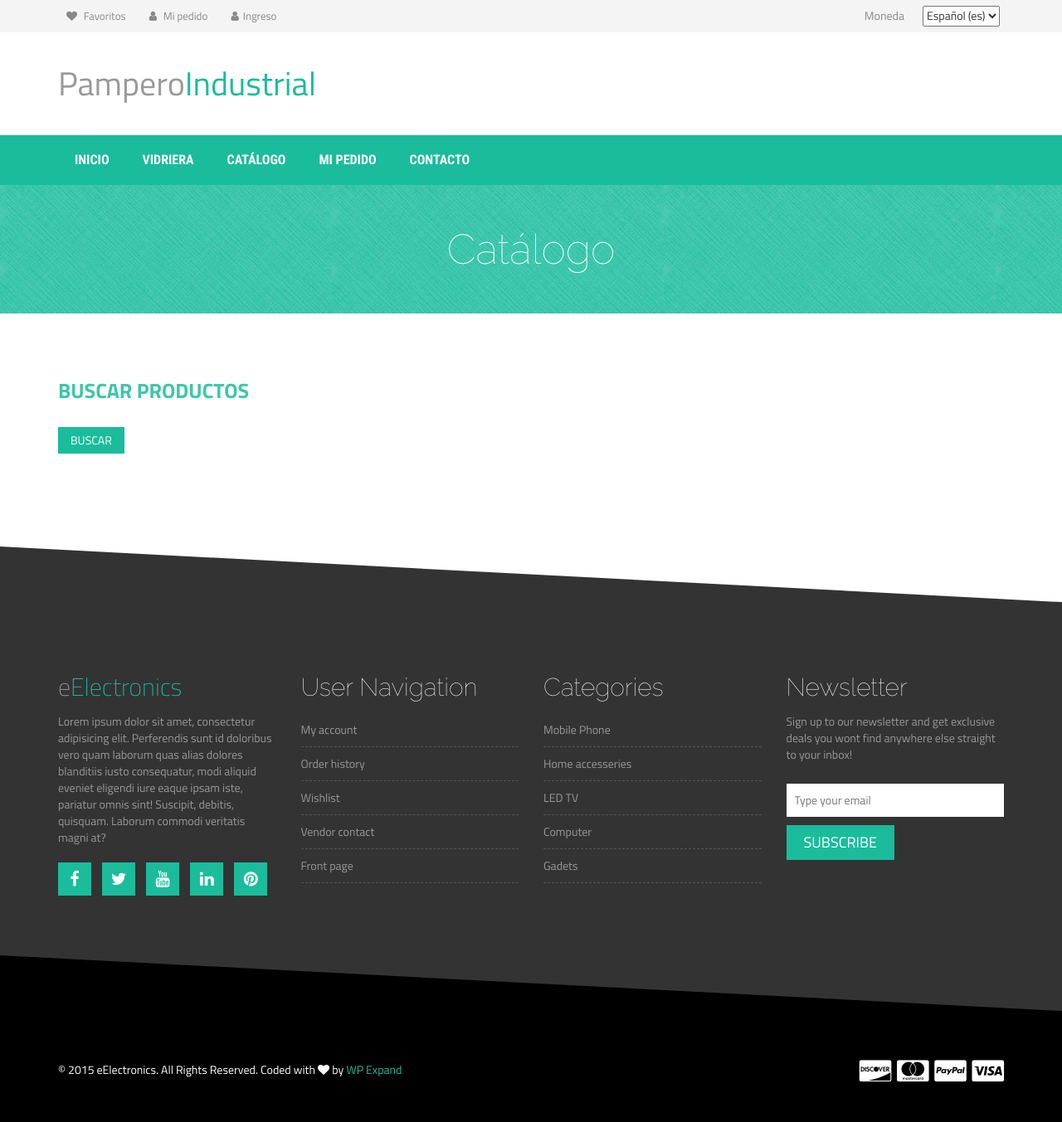
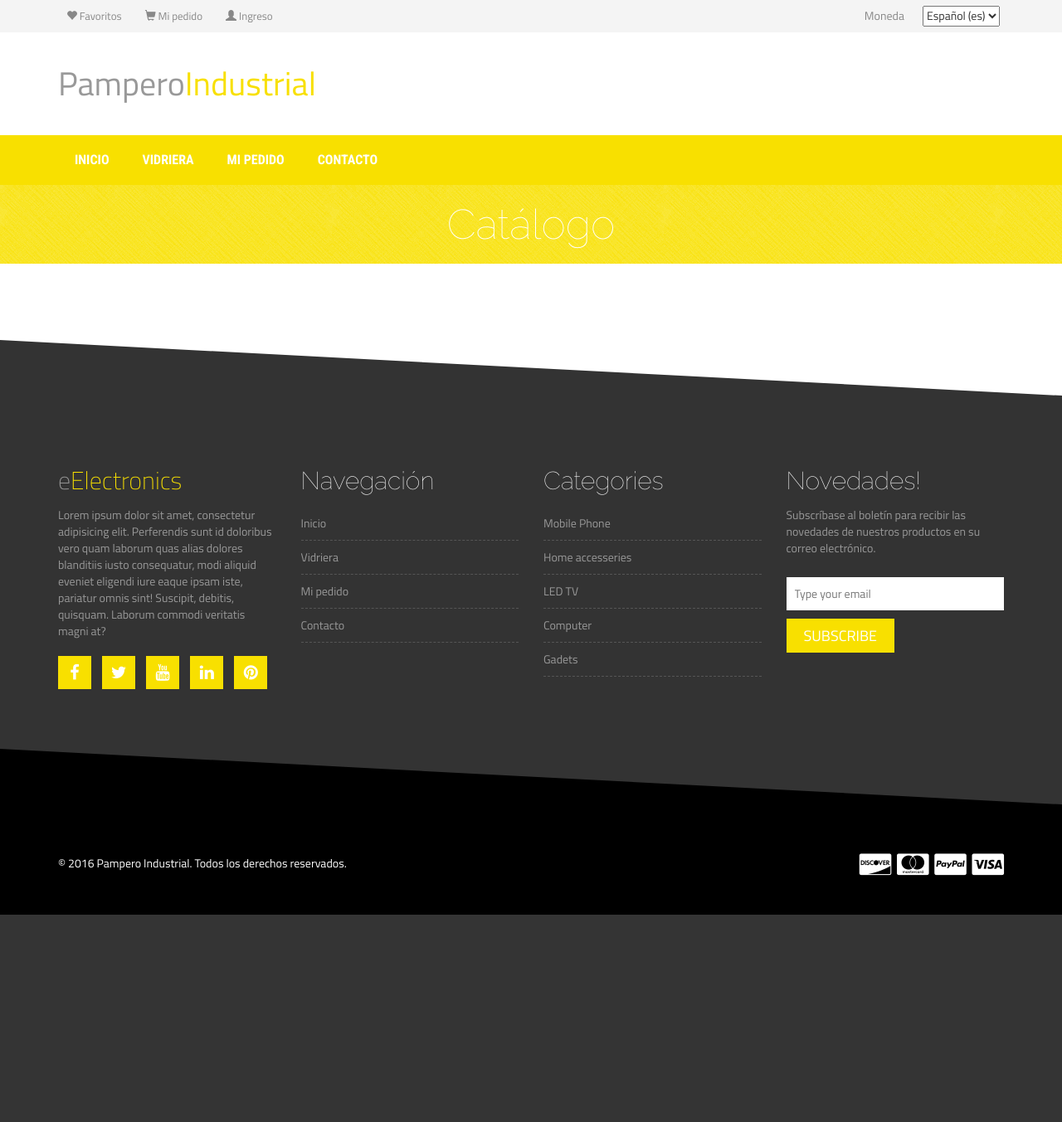
Before and after one commit to jmaltube/nebula, a Django app: template site_app/templates/catalogo.html in a window 1280 px wide. Shown: the whole page at 83% size. After the commit the page ends 1103 px from the top, so only its background shows below. Run offline with Django 3.2, Linux system fonts and the light colour scheme; the template is opened without the code that fills it, so the values that code supplies are empty; some libraries are stand-ins or nearby versions.

Commit message:
login form and vidriera change

```diff
--- a/site_app/templates/base.html
+++ b/site_app/templates/base.html
@@ -34,33 +34,15 @@
                     <div class="col-md-8">
                         <div class="user-menu">
                             <ul>
-                                <li><a {% if request.user.is_authenticated %} href="#" {% endif %}><i class="fa fa-heart"></i> {% trans "Favoritos" %}</a></li>
-                                <li><a {% if request.user.is_authenticated %} href="/pedido" {% endif %} ><i class="fa fa-user"></i> {% trans "Mi pedido" %}</a></li>
+                                <li><a {% if request.user.is_authenticated %} href="#" {% endif %}><span class="glyphicon glyphicon-heart" aria-hidden="true"></span> {% trans "Favoritos" %}</a></li>
+                                <li><a {% if request.user.is_authenticated %} href="/pedido" {% endif %} > <span class="glyphicon glyphicon-shopping-cart" aria-hidden="true"></span> {% trans "Mi pedido" %}</a></li>
                             {% if not request.user.is_authenticated %}
-                                <li><a class="showlogin" data-toggle="collapse" href="#login-form-wrap"  aria-expanded="false" aria-controls="login-form-wrap"><i class="fa fa-user"></i>{% trans "Ingreso" %}</a></li>
+                                <li><a href="/login/"> <span class="glyphicon glyphicon-user" aria-hidden="true"></span> {% trans "Ingreso" %}</a></li>
                             </ul>
-                                {% for error in login_form.non_field_errors %}
-                                    <p> {{ error }} </p>
-                                {% endfor %}
-                                <form id="login-form-wrap" class="login collapse" action='/login/' method="post">
-                                    {% csrf_token %}
-                                    <p class="form-row form-row-first">
-                                        {{ login_form.username.label_tag }}
-                                        {{ login_form.username.errors }}
-                                        {{ login_form.username }}
-                                    </p>
-                                    <p class="form-row form-row-last">
-                                        {{ login_form.password.label_tag }}
-                                        {{ login_form.password.errors }}
-                                        {{ login_form.password }}
-                                    </p>
-                                    <div class="clear"></div>
-                                    <p class="form-row">
-                                        <input type="submit" value={% trans "Entrar" %} name="login" class="button">
-                                    </p>
-                                </form>
+
+
                             {% else %}
-                                <li><a href="/logout/"><i class="fa fa-user"></i>{{ request.user }} {%trans "(cerrar sesión)" %}</a></li>
+                                <li><a href="/logout/"><span class="glyphicon glyphicon-user" aria-hidden="true"></span> {{ request.user }} {%trans "(cerrar sesión)" %}</a></li>
                             </ul>
                             {% endif %}
                         </div>
@@ -121,7 +103,6 @@
                         <ul class="nav navbar-nav">
                             <li {% if active == 'index' %}class="active" {% endif %}><a href="/">{% trans "Inicio" %}</a></li>
                             <li {% if active == 'vidriera' %}class="active" {% endif %}><a href="/vidriera/">{% trans "Vidriera" %}</a></li>
-                            <li {% if active == 'catalogo' %}class="active" {% endif %}><a href="/catalogo/">{% trans "Catálogo" %}</a></li>
                             <li {% if active == 'pedido' %}class="active" {% endif %}><a {% if request.user.is_authenticated %} href="/pedido/" {% endif %}>{% trans "Mi pedido" %}</a></li>
                             <li {% if active == 'contacto' %}class="active" {% endif %}><a href="/contacto">{% trans "Contacto" %}</a></li>
                         </ul>
@@ -152,13 +133,12 @@
 
                     <div class="col-md-3 col-sm-6">
                         <div class="footer-menu">
-                            <h2 class="footer-wid-title">User Navigation </h2>
+                            <h2 class="footer-wid-title">{%trans "Navegación" %} </h2>
                             <ul>
-                                <li><a href="#">My account</a></li>
-                                <li><a href="#">Order history</a></li>
-                                <li><a href="#">Wishlist</a></li>
-                                <li><a href="#">Vendor contact</a></li>
-                                <li><a href="#">Front page</a></li>
+                                <li><a href="/">{% trans "Inicio" %}</a></li>
+                                <li><a href="/vidriera/">{% trans "Vidriera" %}</a></li>
+                                <li><a {% if request.user.is_authenticated %} href="/pedido/" {% endif %}>{% trans "Mi pedido" %}</a></li>
+                                <li><a href="/contacto">{% trans "Contacto" %}</a></li>
                             </ul>
                         </div>
                     </div>
@@ -178,8 +158,8 @@
 
                     <div class="col-md-3 col-sm-6">
                         <div class="footer-newsletter">
-                            <h2 class="footer-wid-title">Newsletter</h2>
-                            <p>Sign up to our newsletter and get exclusive deals you wont find anywhere else straight to your inbox!</p>
+                            <h2 class="footer-wid-title">{% trans "Novedades!" %}</h2>
+                            <p>{% trans "Subscríbase al boletín para recibir las novedades de nuestros productos en su correo electrónico." %}</p>
                             <div class="newsletter-form">
                                 <form action="#">
                                     <input type="email" placeholder="Type your email">
@@ -197,7 +177,7 @@
                 <div class="row">
                     <div class="col-md-8">
                         <div class="copyright">
-                            <p>&copy; 2015 eElectronics. All Rights Reserved. Coded with <i class="fa fa-heart"></i> by <a href="http://wpexpand.com" target="_blank">WP Expand</a></p>
+                            <p>&copy; 2016 Pampero Industrial.  {% trans "Todos los derechos reservados" %}.</p>
                         </div>
                     </div>
 
--- a/site_app/templates/catalogo.html
+++ b/site_app/templates/catalogo.html
@@ -26,45 +26,9 @@
         <div class="zigzag-bottom"></div>
         <div class="container">
             <div class="row">
-                <div class="col-md-4">
-                    <div class="single-sidebar">
-                        <h2 class="sidebar-title">{% trans "Buscar productos" %}</h2>
 
-                        <form action="." method="post">
-                            {% csrf_token %}
-                            <!--<input type="text" name="search_string" placeholder="buscar productos..." value="{{ search_string }}"> -->
-                            {% for error in search_form.non_field_errors %}
-                                <p> {{ error }} </p>
-                            {% endfor %}
-                            <p>
-                            {{ search_form.search_string.label_tag }}
-                            {{ search_form.search_string.errors }}
-                            {{ search_form.search_string }}
-                            </p>
-                            <p>
-                            {{ search_form.clasificador.label_tag }}
-                            {{ search_form.clasificador.errors }}
-                            {{ search_form.clasificador }}
-                            </p>
-                            <input type="submit" name="search_button" id="search_button" value={% trans "Buscar" %}>
-                        </form>
-                    </div>
-
-                    <div class="single-sidebar-search">
-                        {% if results %} <h2 class="sidebar-title">{% trans "Resultados" %}</h2>{% endif %}
-                        {% for result in results %}
-                            <div class="thubmnail-recent">
-                                <img src="{{ result.imagen }}" class="recent-thumb" alt="">
-                                <h2><a href="./?bien_id={{ result.id }}">{{ result.denominacion }}</a></h2>
-                                <div class="product-sidebar-price">
-                                    <ins>${{ result.costo }}</ins> <!-- <del>$800.00</del> -->
-                                </div>
-                            </div>
-                        {% endfor %}
-                    </div>
-                </div>
                 {% if bien %}
-                <div class="col-md-8">
+                <div class="col-md-12">
                     <div class="product-content-right">
                         <div class="product-breadcroumb">
                             <a>{% trans "Clasificador" %}: {{ bien.clasificador }}</a>
@@ -73,16 +37,16 @@
                         <div class="row">
                             <div class="col-sm-6">
                                 <div class="product-images">
-                                    <div class="product-main-img">
+                                    <div class="img-responsive" alt="Responsive image">
                                         <img src="{{ bien.imagen1.url }}" alt="">
                                     </div>
 
                                     <div class="product-gallery" id="product-gallery">
-                                        {% if bien.imagen1 %} <a href="{{ bien.imagen1.url }}"> <img src="{{ bien.imagen1.url }}" alt=""> </a> {% endif %}
-                                        {% if bien.imagen2 %} <a href="{{ bien.imagen2.url }}"> <img src="{{ bien.imagen2.url }}" alt=""> </a> {% endif %}
-                                        {% if bien.imagen3 %} <a href="{{ bien.imagen3.url }}"> <img src="{{ bien.imagen3.url }}" alt=""> </a> {% endif %}
-                                        {% if bien.imagen4 %} <a href="{{ bien.imagen4.url }}"> <img src="{{ bien.imagen4.url }}" alt=""> </a> {% endif %}
-                                        {% if bien.imagen5 %} <a href="{{ bien.imagen5.url }}"> <img src="{{ bien.imagen5.url }}" alt=""> </a> {% endif %}
+                                        {% if bien.imagen1 %} <a href="{{ bien.imagen1.url }}"> <img src="{{ bien.imagen1.url }}" class="img-rounded" alt=""> </a> {% endif %}
+                                        {% if bien.imagen2 %} <a href="{{ bien.imagen2.url }}"> <img src="{{ bien.imagen2.url }}" class="img-rounded" alt=""> </a> {% endif %}
+                                        {% if bien.imagen3 %} <a href="{{ bien.imagen3.url }}"> <img src="{{ bien.imagen3.url }}" class="img-rounded" alt=""> </a> {% endif %}
+                                        {% if bien.imagen4 %} <a href="{{ bien.imagen4.url }}"> <img src="{{ bien.imagen4.url }}" class="img-rounded" alt=""> </a> {% endif %}
+                                        {% if bien.imagen5 %} <a href="{{ bien.imagen5.url }}"> <img src="{{ bien.imagen5.url }}" class="img-rounded" alt=""> </a> {% endif %}
                                     </div>
                                 </div>
                             </div>
--- a/static/css/style.css
+++ b/static/css/style.css
@@ -81,7 +81,7 @@
     text-align: center;
 }
 .mainmenu-area {
-    background: none repeat scroll 0 0 #1abc9c;
+    background: none repeat scroll 0 0 #F8E000;
     font-family: "Roboto Condensed", sans-serif;
     text-transform: uppercase;
     width: 100%;
@@ -100,7 +100,7 @@
     opacity: .7
 }
 .logo h1 a span {
-    color: #1abc9c;
+    color: #F8E000;
 }
 .shopping-item {
     border: 1px solid #ddd;
@@ -499,7 +499,7 @@
     color: #fff
 }
 .footer-about-us span {
-    color: #1abc9c;
+    color: #F8E000;
 }
 .footer-wid-title {
     font-family: raleway;
@@ -525,7 +525,7 @@
     color: #999
 }
 .footer-social a {
-    background: none repeat scroll 0 0 #1abc9c;
+    background: none repeat scroll 0 0 #F8E000;
     color: #fff;
     display: inline-block;
     font-size: 20px;
@@ -535,7 +535,7 @@
     padding-top: 5px;
     text-align: center;
     width: 40px;
-    border: 1px solid #1abc9c;
+    border: 1px solid #F8E000;
 }
 .footer-social a:hover {
     background-color: #222;
@@ -552,14 +552,14 @@
     width: 100%;
 }
 .newsletter-form input[type="submit"] {
-    background: none repeat scroll 0 0 #1abc9c;
+    background: none repeat scroll 0 0 #F8E000;
     border: medium none;
     color: #fff;
     display: inline-block;
     font-size: 18px;
     padding: 7px 20px;
     text-transform: uppercase;
-    border: 1px solid #1abc9c;
+    border: 1px solid #F8E000;
 }
 .newsletter-form input[type="submit"]:hover {
     background: #222;
@@ -569,7 +569,7 @@
     margin-top: 25px;
 }
 a {
-    color: #1abc9c
+    color: #F8E000
 }
 a:hover,
 a:focus {
@@ -630,14 +630,14 @@
     margin: 10px 0 0;
 }
 .product-big-title-area {
-    background: url(img/crossword.png) repeat scroll 0 0 #1ABC9C
+    background: url(img/crossword.png) repeat scroll 0 0 #F8E000
 }
 .product-bit-title h2 {
     font-family: raleway;
     font-size: 50px;
     font-weight: 200;
     margin: 0;
-    padding: 50px 0;
+    padding: 20px 0;
     color: #fff;
 }
 .single-product-area .zigzag-bottom {
@@ -647,7 +647,6 @@
     padding: 80px 0 130px;
 }
 .sidebar-title {
-    color: #3dc6ab;
     font-size: 25px;
     margin-bottom: 30px;
     text-transform: uppercase;
@@ -672,7 +671,7 @@
 }
 input[type="submit"],
 button[type=submit] {
-    background: none repeat scroll 0 0 #1abc9c;
+    background: none repeat scroll 0 0 #F8E000;
     border: medium none;
     color: #fff;
     padding: 11px 20px;
```
Also changed, not shown: other parts of static/css/style.css (+51 -35 lines), site_app/templates/login.html (added, +38 -0 lines), site_app/templates/vidriera.html (+27 -7 lines), site_app/views.py (+54 -62 lines).
